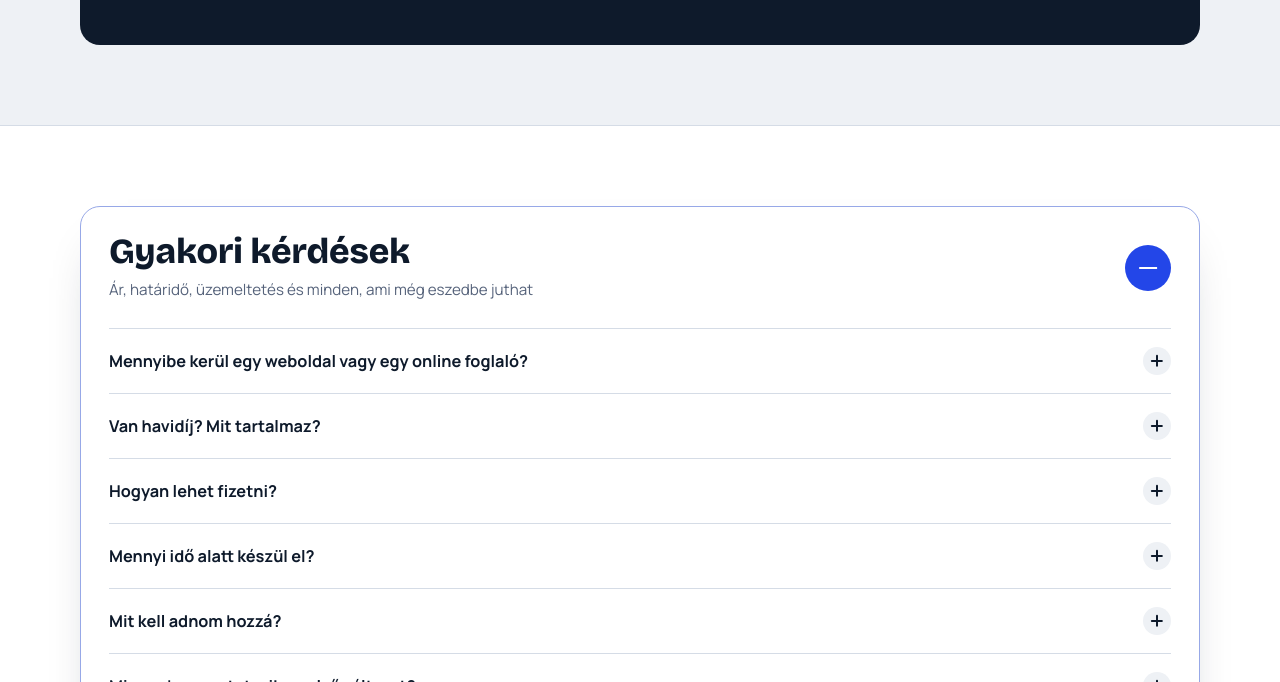
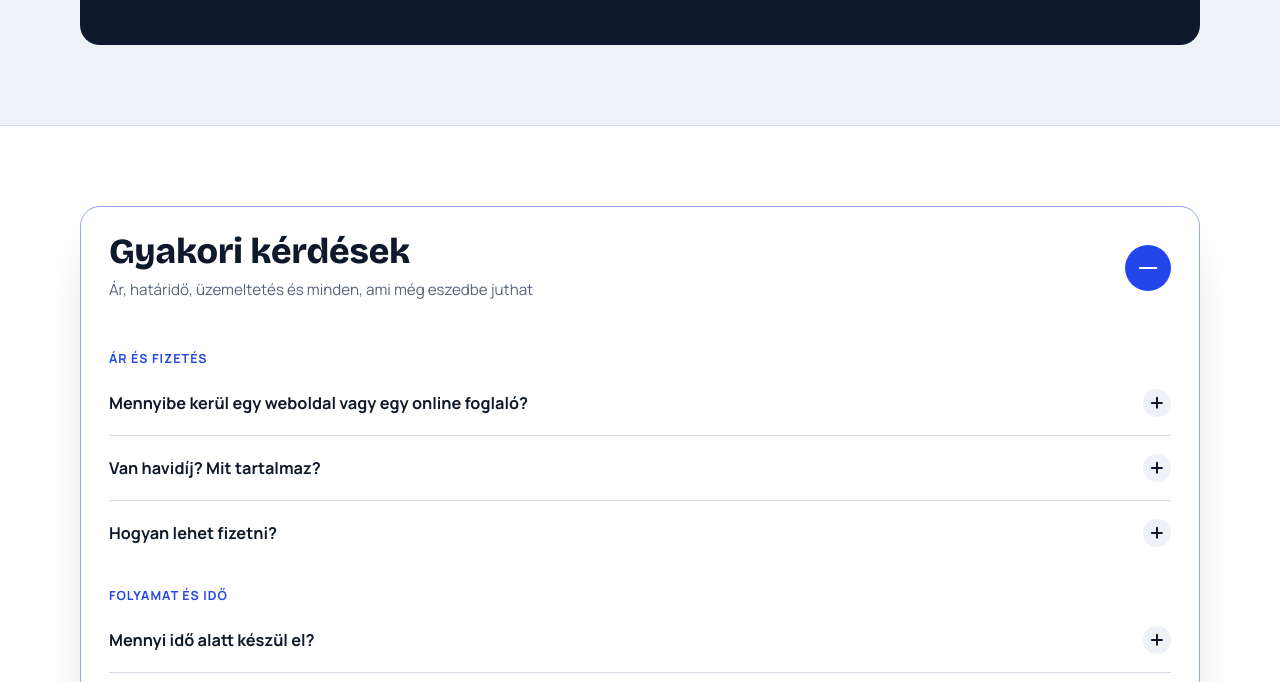
Before and after one commit to vlajos004/beallit, a plain HTML site: page index.html in a window 1280 px wide. Both pictures are taken after a click on the link "GYIK". Shown: the part 4814-5496 px from the top of the page. Drawn offline with Linux system fonts and the light colour scheme.

Commit message:
GYIK: témakörök szerinti csoportosítás
Co-Authored-By: Claude Opus 5.5 <noreply@anthropic.com>
Claude-Session: https://claude.ai/code/session_01TcxRhSVvxkCM6TAGuWJLDk

```diff
--- a/index.html
+++ b/index.html
@@ -530,6 +530,9 @@ nav.links a.active { color: var(--accent); }
 .faq-a > div { min-height: 0; overflow: hidden; }
 .faq-a p { color: var(--muted); padding: 0 40px 20px 0; max-width: 52em; opacity: 0; transform: translateY(-10px); transition: opacity .35s ease, transform .45s cubic-bezier(.2,.8,.2,1); }
 .faq-item.open .faq-a p { opacity: 1; transform: none; transition-delay: .12s; }
+.faq-cat { margin: 22px 0 4px; font: 800 .78rem var(--font-body); letter-spacing: .08em; text-transform: uppercase; color: var(--accent); opacity: 0; transform: translateY(18px); transition: opacity .45s ease, transform .55s cubic-bezier(.2,.8,.2,1); }
+.faq.open .faq-cat { opacity: 1; transform: none; transition-delay: calc(var(--i) * 45ms + .08s); }
+.faq-cat + .faq-item { border-top: 0; }
 .faq-more { border-top: 1px solid var(--line); padding-top: 18px; color: var(--muted); font-size: .92rem; }
 .faq-q:focus-visible, .faq-toggle:focus-visible { outline: 2px solid var(--accent); outline-offset: -2px; border-radius: 12px; }
 @media (max-width: 560px) { .faq-toggle { padding: 20px 18px; } .faq-in { padding: 0 18px; } .faq-toggle > i { width: 40px; height: 40px; } .faq-a p { padding-right: 0; } }
@@ -794,6 +797,7 @@ nav.links a.active { color: var(--accent); }
         </button>
         <div class="faq-panel" id="faqPanel" inert>
           <div class="faq-in">
+            <h3 class="faq-cat" style="--i:0">Ár és fizetés</h3>
             <div class="faq-item" style="--i:0">
               <button class="faq-q" type="button" aria-expanded="false" aria-controls="faqA0" id="faqQ0"><span>Mennyibe kerül egy weboldal vagy egy online foglaló?</span><i aria-hidden="true"></i></button>
               <div class="faq-a" id="faqA0" role="region" aria-labelledby="faqQ0" inert><div><p>Minden vállalkozás igénye más, ezért a pontos árat az ajánlatban küldjük el. Egy egyszerű weboldal saját domainnel 39 990 Ft-tól indul.</p></div></div>
@@ -806,6 +810,7 @@ nav.links a.active { color: var(--accent); }
               <button class="faq-q" type="button" aria-expanded="false" aria-controls="faqA2" id="faqQ2"><span>Hogyan lehet fizetni?</span><i aria-hidden="true"></i></button>
               <div class="faq-a" id="faqA2" role="region" aria-labelledby="faqQ2" inert><div><p>A fizetés módjában közösen állapodunk meg. Mindenről számlát adunk.</p></div></div>
             </div>
+            <h3 class="faq-cat" style="--i:3">Folyamat és idő</h3>
             <div class="faq-item" style="--i:3">
               <button class="faq-q" type="button" aria-expanded="false" aria-controls="faqA3" id="faqQ3"><span>Mennyi idő alatt készül el?</span><i aria-hidden="true"></i></button>
               <div class="faq-a" id="faqA3" role="region" aria-labelledby="faqQ3" inert><div><p>A projekt nagyságától és összetettségétől függ. Egy egyszerűbb weboldal akár néhány nap alatt elkészül, egy közepesen összetett rendszer pedig általában 1–2 hét után már használható.</p></div></div>
@@ -818,6 +823,7 @@ nav.links a.active { color: var(--accent); }
               <button class="faq-q" type="button" aria-expanded="false" aria-controls="faqA5" id="faqQ5"><span>Mi van, ha nem tetszik az első változat?</span><i aria-hidden="true"></i></button>
               <div class="faq-a" id="faqA5" role="region" aria-labelledby="faqQ5" inert><div><p>Átbeszéljük, mit szeretnél másképp, és néhány napon belül díjmentesen átdolgozzuk.</p></div></div>
             </div>
+            <h3 class="faq-cat" style="--i:6">Tulajdon és utána</h3>
             <div class="faq-item" style="--i:6">
               <button class="faq-q" type="button" aria-expanded="false" aria-controls="faqA6" id="faqQ6"><span>Kié lesz a weboldal? Elvihetem, ha később váltanék?</span><i aria-hidden="true"></i></button>
               <div class="faq-a" id="faqA6" role="region" aria-labelledby="faqQ6" inert><div><p>A weboldal a tiéd. Az üzemeltetéshez mi is megtartjuk a hozzáférést, de ha később máshoz vinnéd, ennek semmi akadálya: a domaint is átregisztráljuk a nevedre.</p></div></div>
@@ -830,6 +836,7 @@ nav.links a.active { color: var(--accent); }
               <button class="faq-q" type="button" aria-expanded="false" aria-controls="faqA8" id="faqQ8"><span>Mi történik, ha valami nem működik?</span><i aria-hidden="true"></i></button>
               <div class="faq-a" id="faqA8" role="region" aria-labelledby="faqQ8" inert><div><p>Legfeljebb 2 munkanapon belül válaszolunk. Ha ünnep vagy szabadság miatt nem vagyunk elérhetők, erről előre e-mailben szólunk.</p></div></div>
             </div>
+            <h3 class="faq-cat" style="--i:9">Együttműködés</h3>
             <div class="faq-item" style="--i:9">
               <button class="faq-q" type="button" aria-expanded="false" aria-controls="faqA9" id="faqQ9"><span>Lehet személyesen is találkozni?</span><i aria-hidden="true"></i></button>
               <div class="faq-a" id="faqA9" role="region" aria-labelledby="faqQ9" inert><div><p>Igen, ezt előre egyeztetjük. Siófokon és környékén a legegyszerűbb, de ha arra járunk, máshol is megoldható.</p></div></div>
```
